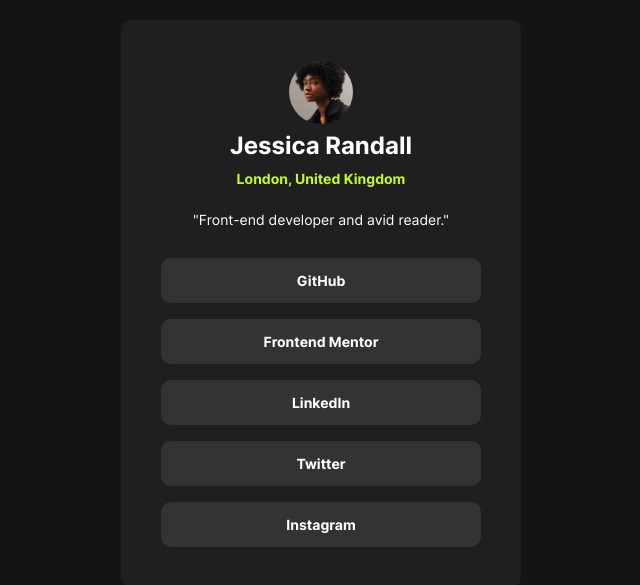
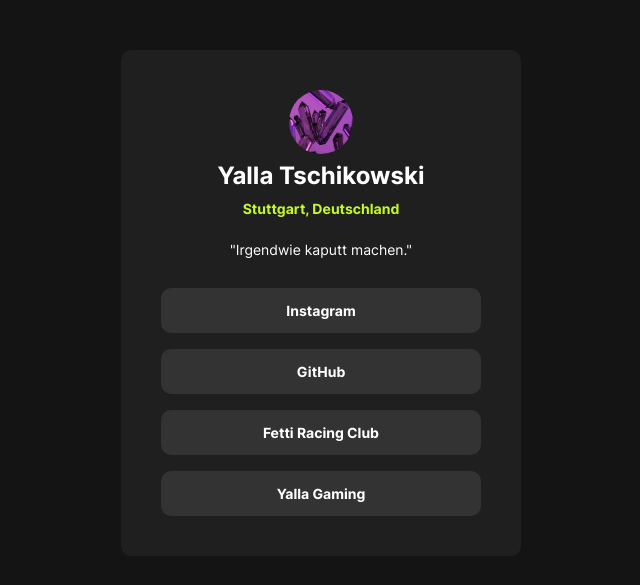
Before and after one commit to meg1502/social-links-profile-main, a plain HTML site: page index.html in a window 1280 px wide. Shown: the part 105-690 px from the top of the page, without its empty margins (319-959 px from the left). Drawn offline with Linux system fonts and the light colour scheme.

Commit message:
Customized to own data

```diff
--- a/index.html
+++ b/index.html
@@ -6,23 +6,23 @@
 
   <link rel="icon" type="image/png" sizes="32x32" href="./assets/images/favicon-32x32.png">
   <link rel="stylesheet" href="./assets/styles/main.css">
-  <title>Frontend Mentor | Social links profile</title>
+  <title>Yalla Tschikowski</title>
 <script></script>
 
 </head>
 <body>
 
   <main class="profile-card">
-    <img class="profile-img" src="assets/images/avatar-jessica.jpeg" />
-    <div class="profile-name font-1">Jessica Randall</div>
-    <div class="profile-location font-2-bold">London, United Kingdom</div>
-    <div class="profile-description font-2">"Front-end developer and avid reader."</div>
+    <img class="profile-img" src="assets/images/yalla.jfif" />
+    <div class="profile-name font-1">Yalla Tschikowski</div>
+    <div class="profile-location font-2-bold">Stuttgart, Deutschland</div>
+    <div class="profile-description font-2">"Irgendwie kaputt machen."</div>
 
-    <a href="#"><button class="font-2-bold btn-link">GitHub</button></a>
-    <button class="font-2-bold btn-link">Frontend Mentor</button>
-    <button class="font-2-bold btn-link">LinkedIn</button>
-    <button class="font-2-bold btn-link">Twitter</button>
-    <button class="font-2-bold btn-link">Instagram</button>
+    <a href="https://instagram.com/yallatschikowski"><button class="font-2-bold btn-link">Instagram</button></a>
+    <a href="https://github.com/meg1502"><button class="font-2-bold btn-link">GitHub</button></a>
+    <a href="https://www.youtube.com/channel/UC7ADUQbpiANWXjxnG4sVUbQ"><button class="font-2-bold btn-link">Fetti Racing Club</button></a>
+    <a href="https://www.youtube.com/channel/UCwSKsf8mm8VxAofNeWeki7Q/"><button class="font-2-bold btn-link">Yalla Gaming</button></a>
+
 
   </main>
 
```
Also changed, not shown: assets/images/yalla.jfif (added).
